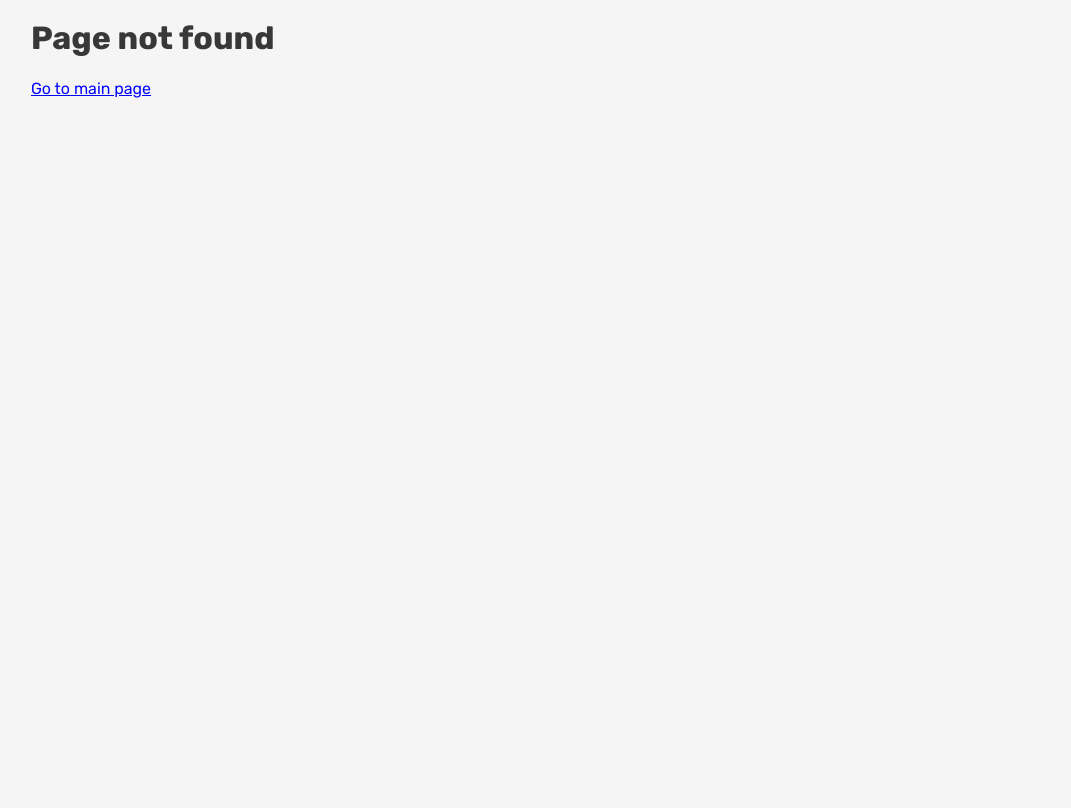
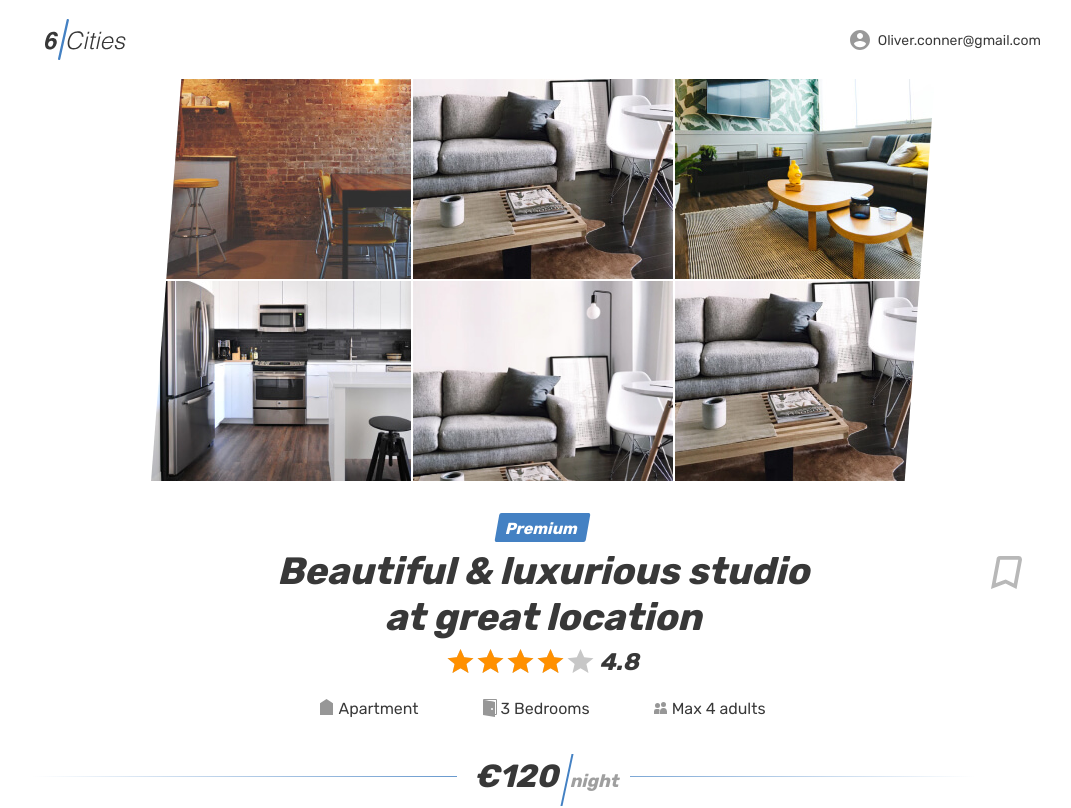
Before and after one commit to alexbournemsk/six-cities, a React app: page /offer/1 in a window 1280 px wide. Before the commit this address had no page. Shown: the top 808 px of the page, without its empty margins (97-1168 px from the left). Built offline with nearby package versions, Linux system fonts and the light colour scheme.

Commit message:
added routing between offer-list on main page and room-page

```diff
--- a/src/components/app/app.jsx
+++ b/src/components/app/app.jsx
@@ -18,8 +18,9 @@ export const App = (props) => {
           <MainPage offers = {offers}/>
         </Route>
 
-        <Route exact path="/offer">
-          <RoomPage />
+        <Route path="/offer/:id" exact>
+          <RoomPage
+            offers = {offers}/>
         </Route>
 
         <Route exact path="/login">
--- a/src/components/main-page/main.jsx
+++ b/src/components/main-page/main.jsx
@@ -3,6 +3,7 @@
 import React from 'react';
 import PropTypes from "prop-types";
 import {OfferList} from '../offer-list/offer-list';
+
 
 export const MainPage = (props) => {
   const {offers} = props;
--- a/src/components/offer-card/offer-card.jsx
+++ b/src/components/offer-card/offer-card.jsx
@@ -1,8 +1,12 @@
 import React from "react";
 import PropTypes from "prop-types";
+import {Link} from 'react-router-dom';
+import {useHistory} from 'react-router-dom';
 
 export const OfferCard = function (props) {
+  const history = useHistory();
   const offer = props.offer;
+  const activeCard = props.activeCard;
   const {handleMouseMove} = props;
   const handleMouse = () => {
     handleMouseMove(offer);
@@ -11,6 +15,10 @@ export const OfferCard = function (props) {
     <article
       onMouseEnter = {handleMouse}
       onMouseLeave = {handleMouse}
+      onClick = {()=>{
+        console.log(activeCard.price);
+        // history.push(`/offer`)
+      }}
       className="cities__place-card place-card">
       <div className="place-card__mark">
         <span>Premium</span>
@@ -41,7 +49,10 @@ export const OfferCard = function (props) {
           </div>
         </div>
         <h2 className="place-card__name">
-          <a href="#">{offer.title}</a>
+
+          <Link to={`offer/${offer.id}`}>
+            {offer.title}
+          </Link>
         </h2>
         <p className="place-card__type">Apartment</p>
       </div>
@@ -52,6 +63,7 @@ export const OfferCard = function (props) {
 
 
 OfferCard.propTypes = {
-  offer: PropTypes.object.isRequired
+  offer: PropTypes.object.isRequired,
+  handleMouseMove: PropTypes.func.isRequired
 };
 export default OfferCard;
--- a/src/components/offer-list/offer-list.jsx
+++ b/src/components/offer-list/offer-list.jsx
@@ -7,8 +7,8 @@ export const OfferList = (props) => {
   const {offers} = props;
   const [activeCard, setActiveCard] = useState(0);
   const handleMouseMove = (item) => {
-    console.log(item);
-  }
+    setActiveCard(item);
+  };
 
   return (
     <div className="cities__places-list places__list tabs__content">
@@ -17,6 +17,7 @@ export const OfferList = (props) => {
           <OfferCard
             key={card.id}
             offer={card}
+            activeCard = {activeCard}
             handleMouseMove = {handleMouseMove}
           />
         );
--- a/src/components/room-page/room-page.jsx
+++ b/src/components/room-page/room-page.jsx
@@ -1,6 +1,11 @@
 import React from "react";
 
-export const RoomPage = () => {
+import {useParams} from "react-router-dom";
+
+export const RoomPage = (props) => {
+  const id = Number(useParams().id);
+  const offer = props.offers[id - 1];
+  console.log (offer);
   return (
 
     <div className="page">
```
